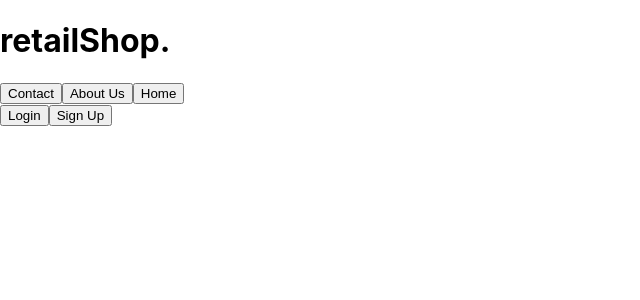
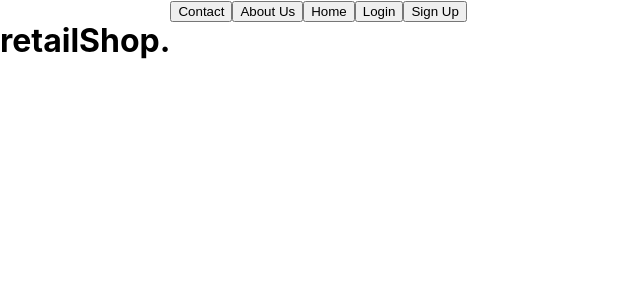
Before and after one commit to amar312696/retailShop, a React (Create React App) app in the folder retailShop-frontend/: page / in a window 1280 px wide. Shown: the top 300 px of the page, without its empty margins (0-640 px from the left). Built offline with nearby package versions, Linux system fonts and the light colour scheme.

Commit message:
checking banner css

```diff
--- a/retailShop-frontend/src/components/Banner.css
+++ b/retailShop-frontend/src/components/Banner.css
@@ -0,0 +1,6 @@
+.navbar{
+    display: flex;
+}
+.sidebar{
+    display: flex;
+}
```
